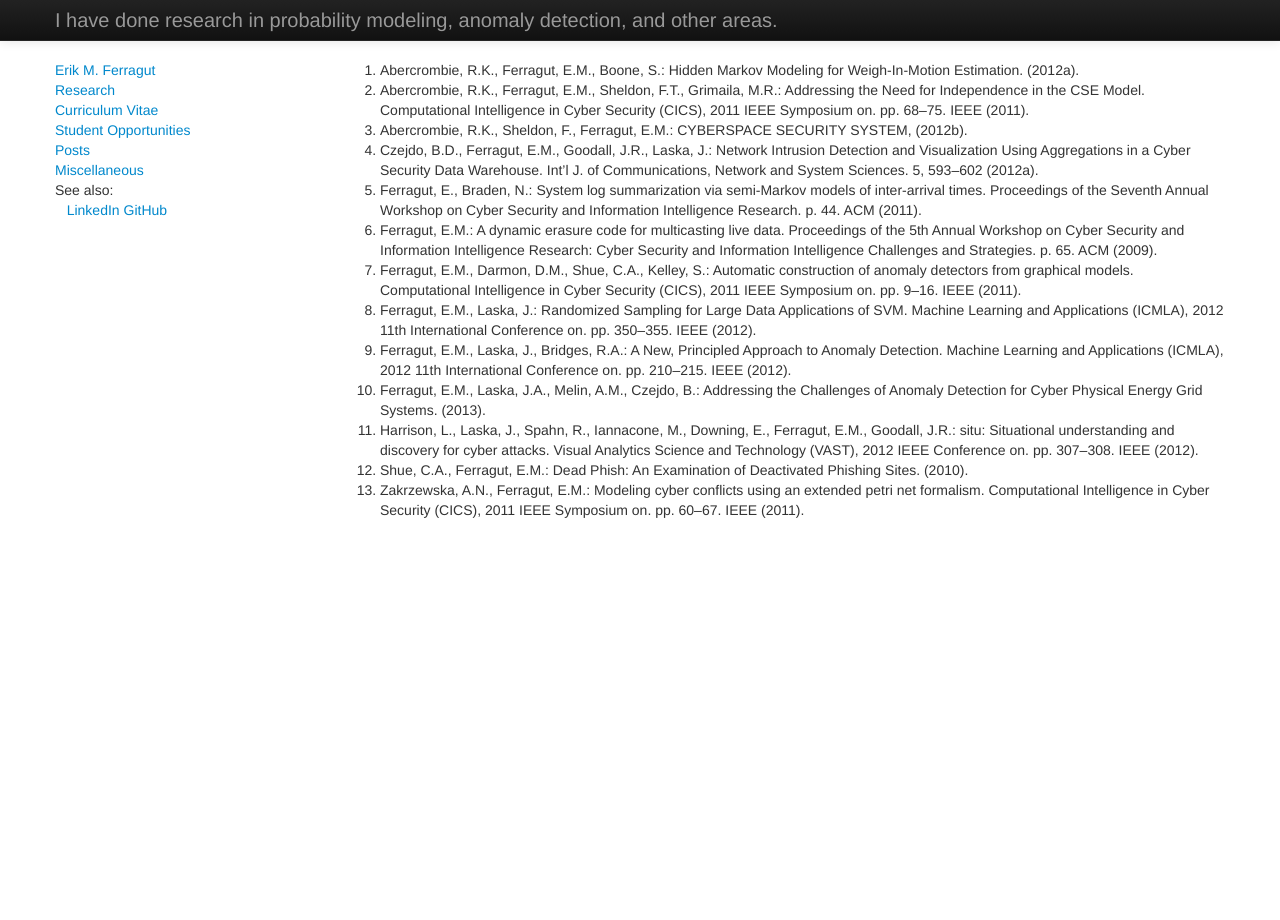
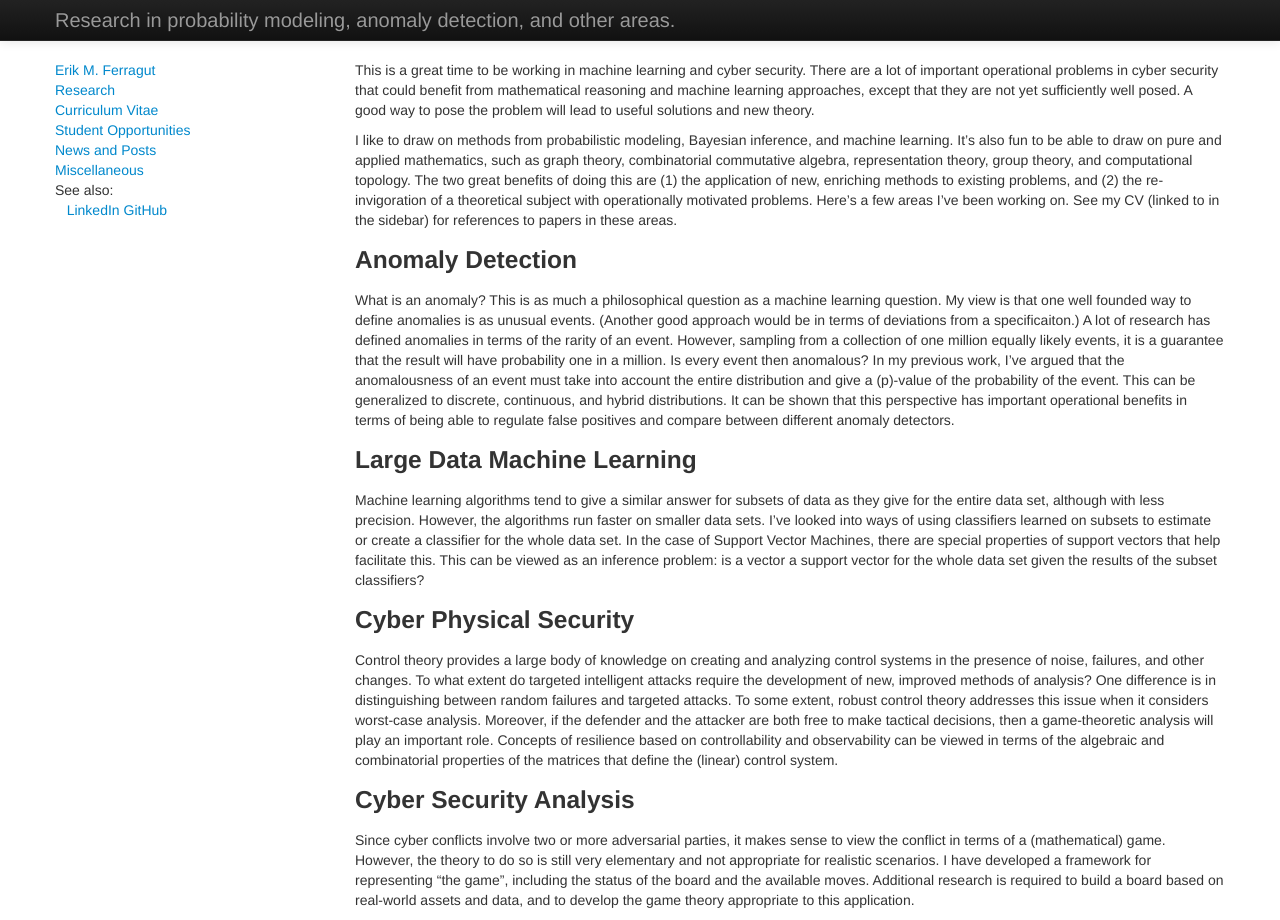
Before and after one commit to ErikFerragut/ErikFerragut.github.io, a Jekyll site: the page built from research/index.md, in a window 1280 px wide. Built offline with Jekyll 4.4.1, drawn with Linux system fonts in a browser that asks for light colours; Markdown is read by kramdown in place of the engine named in the settings.

Commit message:
Updated research page and fixed typo in miscellaneous page

```diff
--- a/_includes/sidebar.html
+++ b/_includes/sidebar.html
@@ -4,7 +4,7 @@
   <li><a href="/ferragut_cv.pdf">Curriculum Vitae</a></li>
   <li><a href="/cyber-security-institute">Student
   Opportunities</a></li>
-  <li><a href="/posts">Posts</a></li>
+  <li><a href="/posts">News and Posts</a></li>
   <li><a href="/misc/">Miscellaneous</a></li>
   <li>See also:<br />&nbsp;&nbsp;&nbsp;<a href="http://www.linkedin.com/pub/erik-ferragut/14/60a/63a"
   title="Erik M. Ferragut on LinkedIn">LinkedIn</i></a>
--- /dev/null
+++ b/research/index.md
@@ -0,0 +1,20 @@
+---
+title: Research Interests
+layout: default
+headline: Research in probability modeling, anomaly detection, and other areas.
+---
+This is a great time to be working in machine learning and cyber security.  There are a lot of important operational problems in cyber security that could benefit from mathematical reasoning and machine learning approaches, except that they are not yet sufficiently well posed.  A good way to pose the problem will lead to useful solutions and new theory.
+
+I like to draw on methods from probabilistic modeling, Bayesian inference, and machine learning.  It's also fun to be able to draw on pure and applied mathematics, such as graph theory, combinatorial commutative algebra, representation theory, group theory, and computational topology.  The two great benefits of doing this are (1) the application of new, enriching methods to existing problems, and (2) the re-invigoration of a theoretical subject with operationally motivated problems.   Here's a few areas I've been working on.  See my CV (linked to in the sidebar) for references to papers in these areas.
+
+### Anomaly Detection
+What is an anomaly?  This is as much a philosophical question as a machine learning question.  My view is that one well founded way to define anomalies is as unusual events.  (Another good approach would be in terms of deviations from a specificaiton.)  A lot of research has defined anomalies in terms of the rarity of an event.  However, sampling from a collection of one million equally likely events, it is a guarantee that the result will have probability one in a million.  Is every event then anomalous?  In my previous work, I've argued that the anomalousness of an event must take into account the entire distribution and give a \(p\)-value of the probability of the event.  This can be generalized to discrete, continuous, and hybrid distributions.  It can be shown that this perspective has important operational benefits in terms of being able to regulate false positives and compare between different anomaly detectors.
+
+### Large Data Machine Learning
+Machine learning algorithms tend to give a similar answer for subsets of data as they give for the entire data set, although with less precision.  However, the algorithms run faster on smaller data sets.  I've looked into ways of using classifiers learned on subsets to estimate or create a classifier for the whole data set.  In the case of Support Vector Machines, there are special properties of support vectors that help facilitate this.  This can be viewed as an inference problem: is a vector a support vector for the whole data set given the results of the subset classifiers?
+
+### Cyber Physical Security
+Control theory provides a large body of knowledge on creating and analyzing control systems in the presence of noise, failures, and other changes.  To what extent do targeted intelligent attacks require the development of new, improved methods of analysis?  One difference is in distinguishing between random failures and targeted attacks.  To some extent, robust control theory addresses this issue when it considers worst-case analysis.  Moreover, if the defender and the attacker are both free to make tactical decisions, then a game-theoretic analysis will play an important role.  Concepts of resilience based on controllability and observability can be viewed in terms of the algebraic and combinatorial properties of the matrices that define the (linear) control system.
+
+### Cyber Security Analysis
+Since cyber conflicts involve two or more adversarial parties, it makes sense to view the conflict in terms of a (mathematical) game.  However, the theory to do so is still very elementary and not appropriate for realistic scenarios.  I have developed a framework for representing "the game", including the status of the board and the available moves.  Additional research is required to build a board based on real-world assets and data, and to develop the game theory appropriate to this application.
```
Also changed, not shown: misc/index.md (+1 -1 lines), research/_index.md (deleted, +0 -42 lines), research/_old_index.html (renamed from research/index.html), 5 other files.
